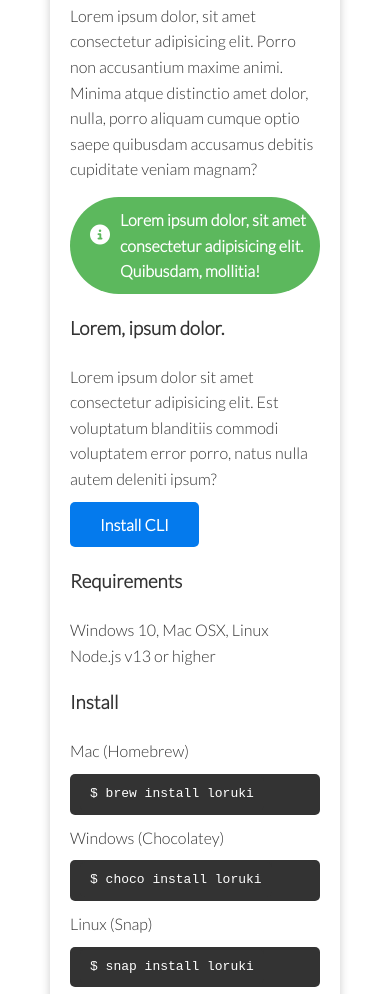
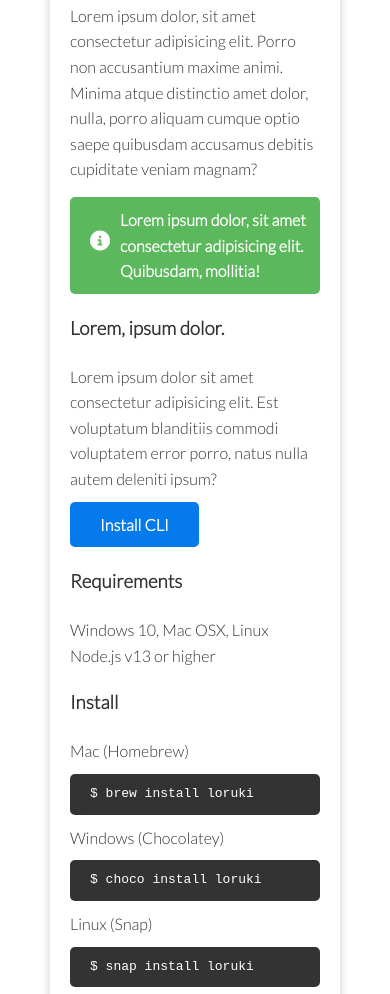
Before and after one commit to Hitstar53/Loruki-Website, a plain HTML site: page docs.html in a window 390 px wide. Shown: the part 1139-2133 px from the top of the page. Drawn offline with Linux system fonts and the light colour scheme.

Commit message:
updates
Signed-off-by: Hatim Sawai <hatimsawai76@gmail.com>

```diff
--- a/css/style.css
+++ b/css/style.css
@@ -484,4 +484,10 @@ code, pre {
     .showcase-form {
         width: 80%;
     }
+    .alert {
+        border-radius: 5px;
+    }
+    .alert i {
+        top: 35%;
+    }
 }
```
